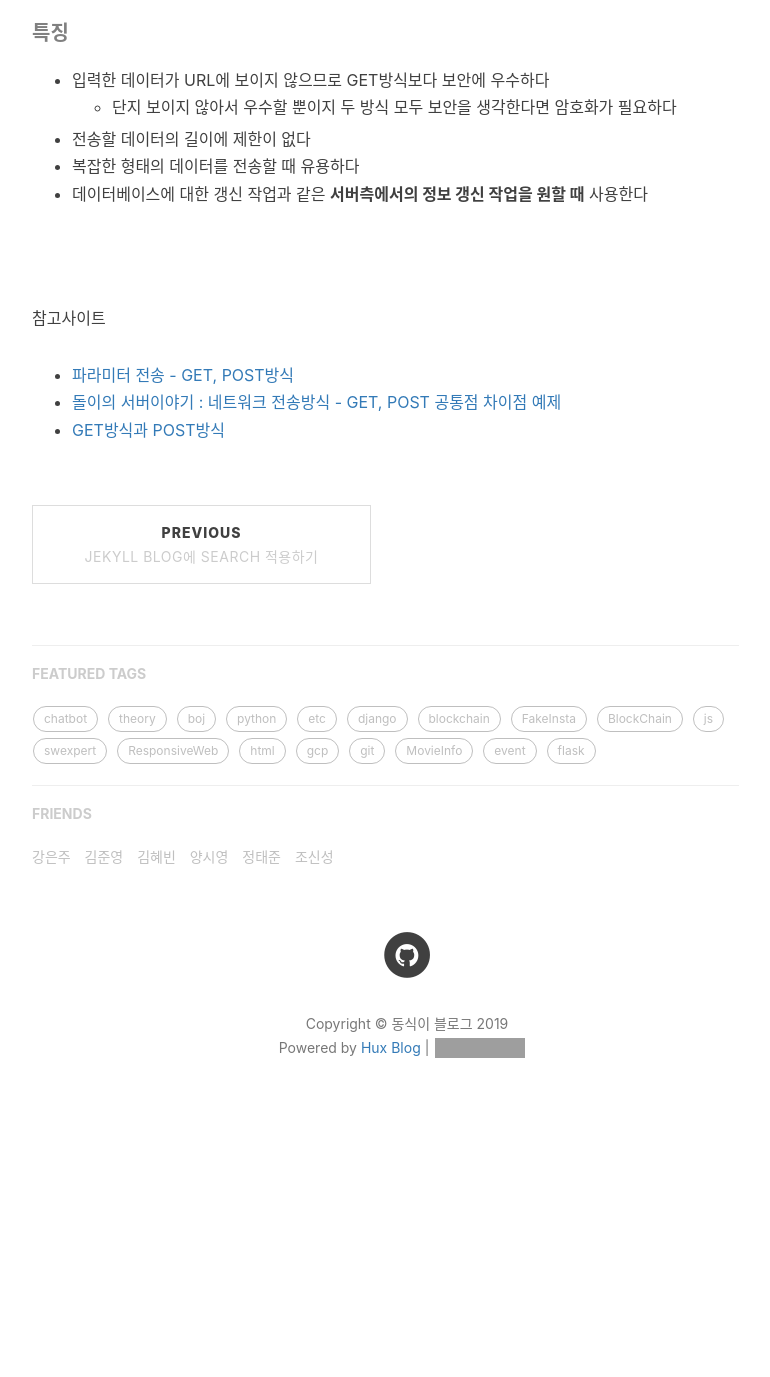
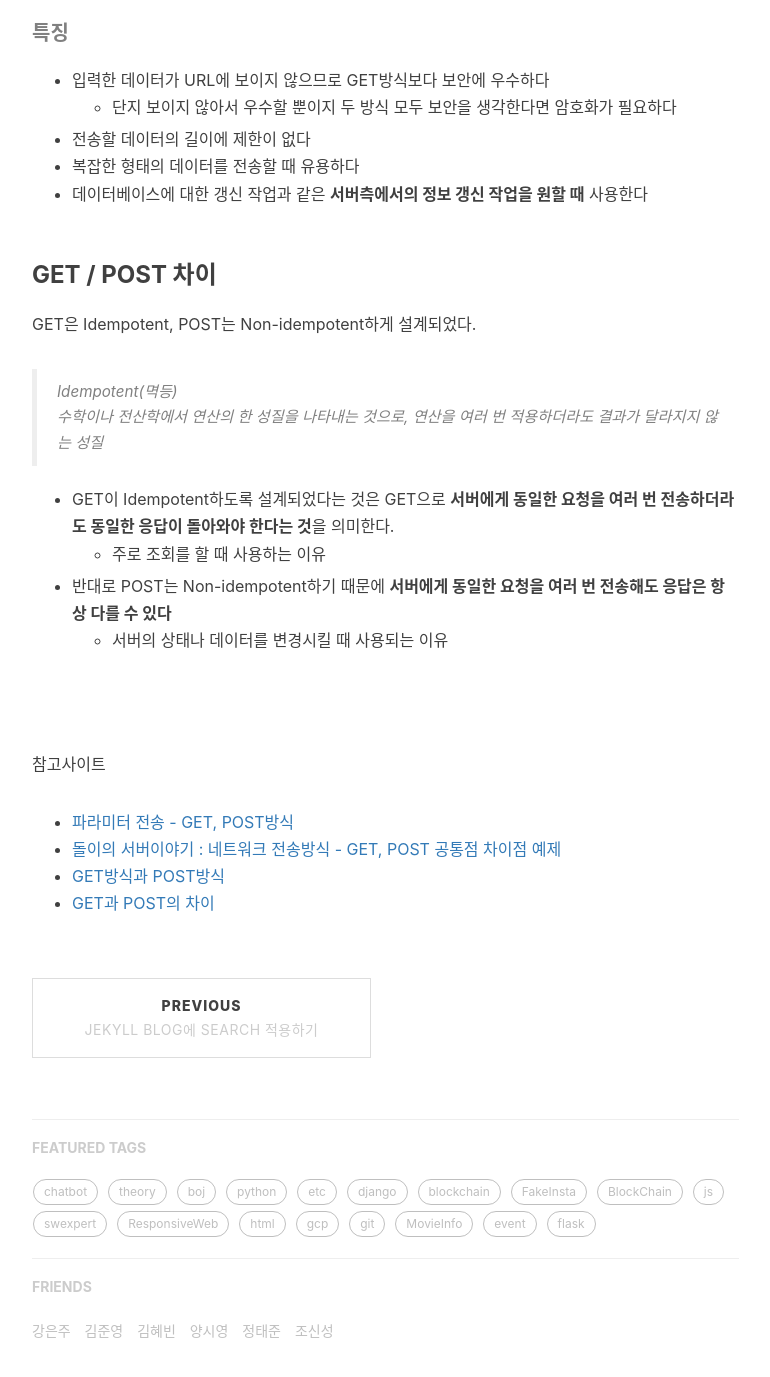
Before and after one commit to dongsik93/dongsik93.github.io, a Jekyll site: the page built from _posts/2019-12-01-til-tech-getNpost.md, in a window 1280 px wide and 1400 px high, scrolled down 2626 px. Shown: the top 1377 px of the window, without its empty margins (233-1003 px from the left). Built offline with Jekyll 4.4.1, drawn with Linux system fonts in a browser that asks for light colours; nearby versions of some CDN libraries; comment, search, counter and statistics services are not loaded; before the commit the page ends 3778 px from its top, so only the background shows below that; grey boxes are pictures that could not be loaded.

Commit message:
Study GET&POST

```diff
--- a/_posts/2019-12-01-til-tech-get.md
+++ b/_posts/2019-12-01-til-tech-getNpost.md
@@ -87,6 +87,20 @@ www.example.com?id=dongsik&pass=1234
 - 복잡한 형태의 데이터를 전송할 때 유용하다
 - 데이터베이스에 대한 갱신 작업과 같은 **서버측에서의 정보 갱신 작업을 원할 때** 사용한다
 
+### GET / POST 차이
+
+GET은 Idempotent, POST는 Non-idempotent하게 설계되었다.
+
+> Idempotent(멱등)
+>
+> 수학이나 전산학에서 연산의 한 성질을 나타내는 것으로, 연산을 여러 번 적용하더라도 결과가 달라지지 않는 성질
+
+- GET이 Idempotent하도록 설계되었다는 것은 GET으로 **서버에게 동일한 요청을 여러 번 전송하더라도 동일한 응답이 돌아와야 한다는 것**을 의미한다.
+  - 주로 조회를 할 때 사용하는 이유
+
+- 반대로 POST는 Non-idempotent하기 때문에 **서버에게 동일한 요청을 여러 번 전송해도 응답은 항상 다를 수 있다**
+  - 서버의 상태나 데이터를 변경시킬 때 사용되는 이유
+
 <br>
 
 참고사이트
@@ -94,3 +108,4 @@ www.example.com?id=dongsik&pass=1234
 - [파라미터 전송 - GET, POST방식](https://all-record.tistory.com/100)
 - [돌이의 서버이야기 : 네트워크 전송방식 - GET, POST 공통점 차이점 예제](https://soul0.tistory.com/185)
 - [GET방식과 POST방식](https://mommoo.tistory.com/60)
+- [GET과 POST의 차이](https://hongsii.github.io/2017/08/02/what-is-the-difference-get-and-post/)
```
